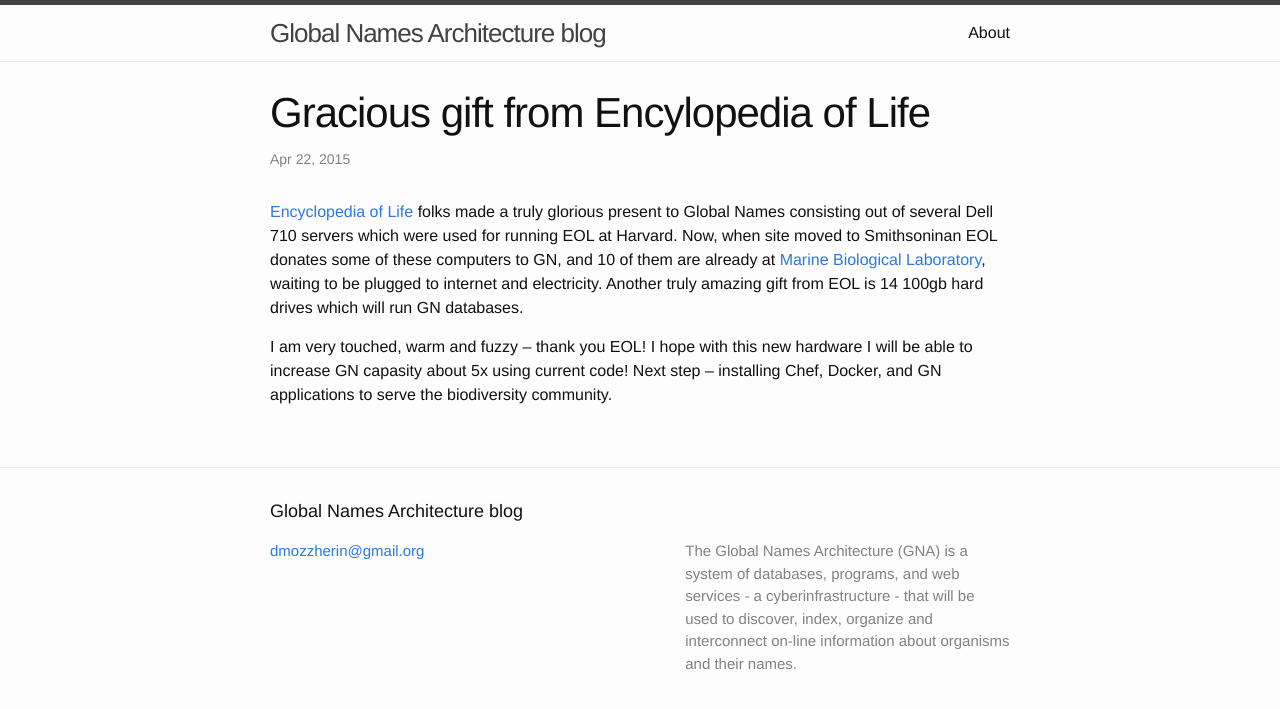
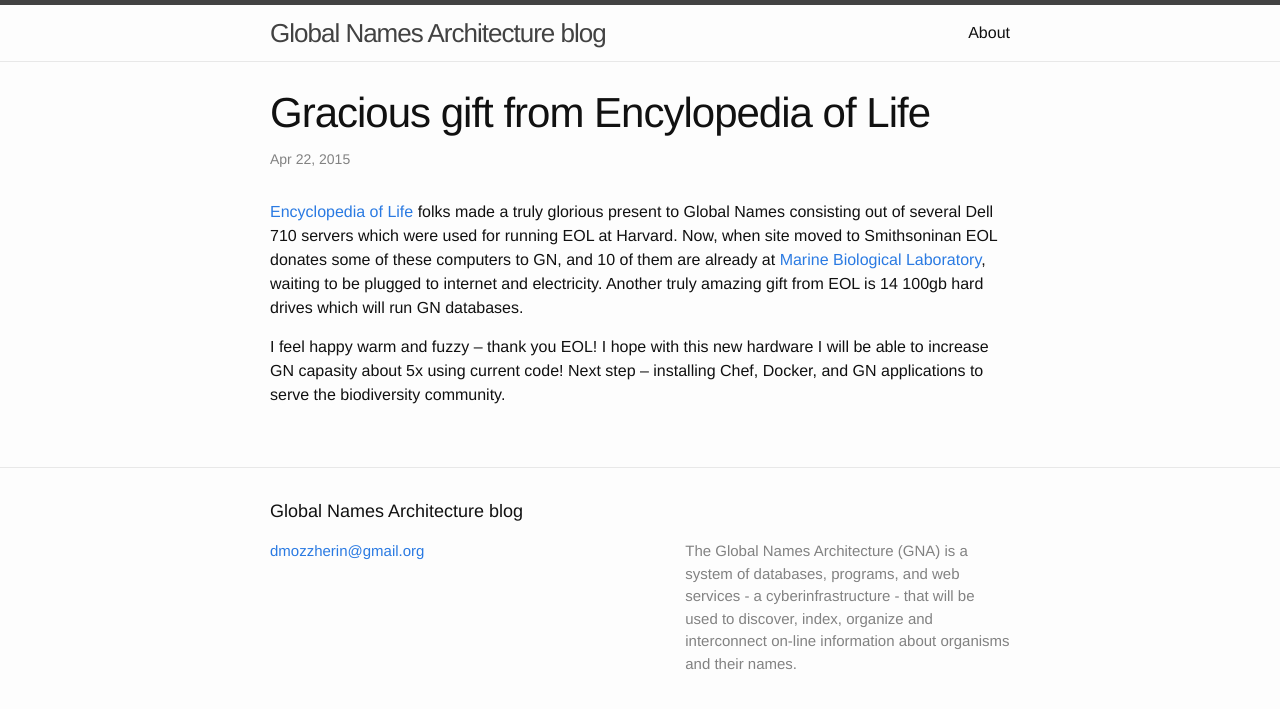
Before and after one commit to GlobalNamesArchitecture/GlobalNamesArchitecture.github.io, a Jekyll site: the page built from _posts/2015-04-22-thank_you_eol.md, in a window 1280 px wide. Shown: the top 709 px of the page. Built offline with Jekyll 4.4.1, drawn with Linux system fonts in a browser that asks for light colours.

Commit message:
eol post changes

```diff
--- a/_posts/2015-04-22-thank_you_eol.md
+++ b/_posts/2015-04-22-thank_you_eol.md
@@ -13,7 +13,7 @@
 truly amazing gift from EOL is 14 100gb hard drives which will run GN
 databases.
 
-I am very touched, warm and fuzzy -- thank you EOL! I hope with this new
+I feel happy warm and fuzzy -- thank you EOL! I hope with this new
 hardware I will be able to increase GN capasity about 5x using current code!
 Next step -- installing Chef, Docker, and GN applications to serve the
 biodiversity community.
```
